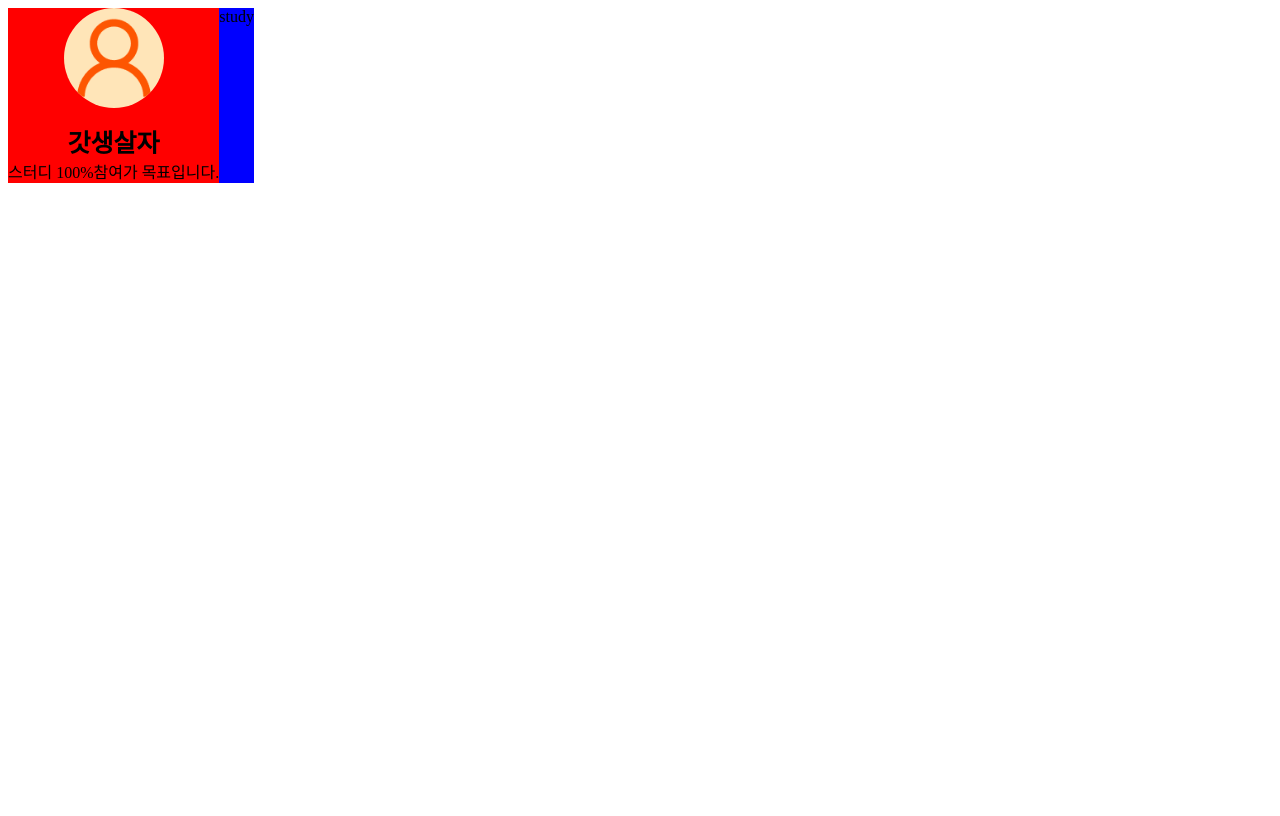
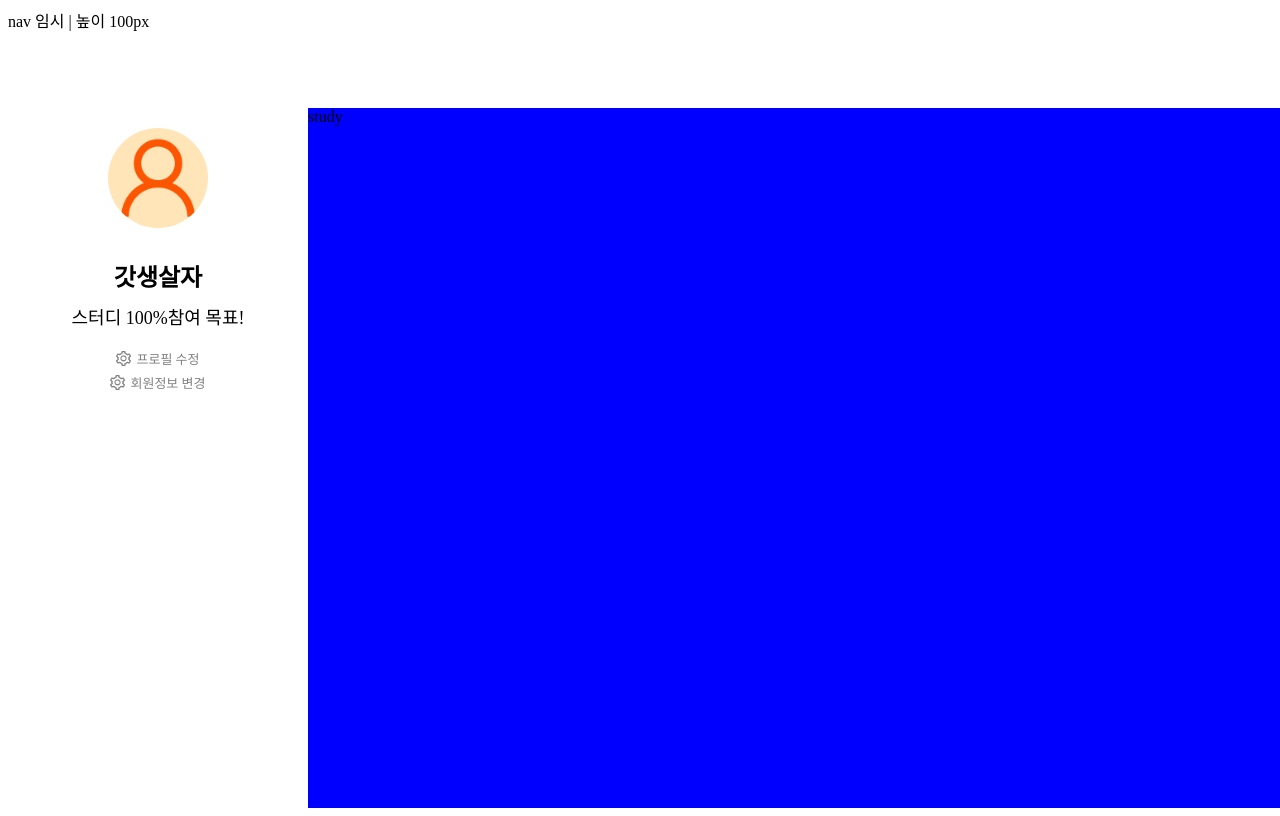
Before and after one commit to nowirte/MaeilMail, a React (Create React App) app in the folder client/: page /mypage in a window 1280 px wide. Built offline with nearby package versions, Linux system fonts and the light colour scheme.

Commit message:
grid&flex 적용하여 프로필영역 1차 완성

```diff
--- a/client/src/pages/MyPage/MyPage.jsx
+++ b/client/src/pages/MyPage/MyPage.jsx
@@ -1,60 +1,98 @@
 import React from 'react';
 import styled from 'styled-components';
 import defaultUserIcon from '../../assets/defaultUserIcon.png';
+import settingIcon from '../../assets/settingIcon.png';
 
 const MyPage = () => {
+  const Container = styled.div`
+    width: 100vw;
+    height: 100vh;
+
+    display: grid;
+    grid-template-columns: 300px 2fr;
+    grid-template-rows: 100px 1fr 1fr;
+  `;
+
   const Profile = styled.div`
-    background-color: red;
     display: flex;
     flex-direction: column;
+    justify-content: flex-start;
     align-items: center;
-    justify-content: 0 center;
 
-    .UserInfo {
-      display: flex;
-      flex-direction: column;
-      align-items: center;
-      justify-content: center;
-    }
+    grid-row: 2/3;
 
-    img {
-      display: flex;
-      justify-content: center;
-      align-items: center;
-
+    > img {
       width: 100px;
       height: 100px;
       background-color: #ffe5b8;
       border-radius: 50%;
 
-      margin-bottom: 15px;
+      margin: 20px 0;
     }
 
     .nickName {
       font-weight: bold;
-      font-size: 25px;
+      font-size: x-large;
+
+      padding: 10px 0;
     }
 
     .introduction {
-      font-size: 16px;
+      font-size: large;
+      padding: 0 0 20px 0;
+    }
+
+    .profileEdit,
+    .userEdit {
+      display: flex;
+      align-items: center;
+
+      font-size: small;
+      color: gray;
+
+      padding-bottom: 5px;
+
+      > img {
+        width: 15px;
+        height: 15px;
+        margin-right: 5px;
+      }
+
+      > p {
+        ${'' /* 텍스트와 톱니바퀴 중앙 정렬 필요! */}
+      }
     }
   `;
 
   const CurrentStudy = styled.div`
     background-color: blue;
+
+    grid-row: 2 / 4;
+
+    div {
+    }
   `;
 
   return (
-    <div style={{ display: 'flex' }}>
+    <Container>
+      <div>nav 임시 | 높이 100px</div>
       <Profile>
         <img src={defaultUserIcon} alt="profileImg" />
-        <div className="UserInfo">
-          <div className="nickName">갓생살자</div>
-          <div className="introduction">스터디 100%참여가 목표입니다.</div>
+        <div className="nickName">갓생살자</div>
+        <div className="introduction">스터디 100%참여 목표!</div>
+        <div className="profileEdit">
+          <img src={settingIcon} alt="settingImg" />
+          <div>프로필 수정</div>
+        </div>
+        <div className="userEdit">
+          <img src={settingIcon} alt="settingImg" />
+          <div>회원정보 변경</div>
         </div>
       </Profile>
-      <CurrentStudy>study</CurrentStudy>
-    </div>
+      <CurrentStudy>
+        <div>study</div>
+      </CurrentStudy>
+    </Container>
   );
 };
 
```
Also changed, not shown: client/src/assets/settingIcon.png (added).
